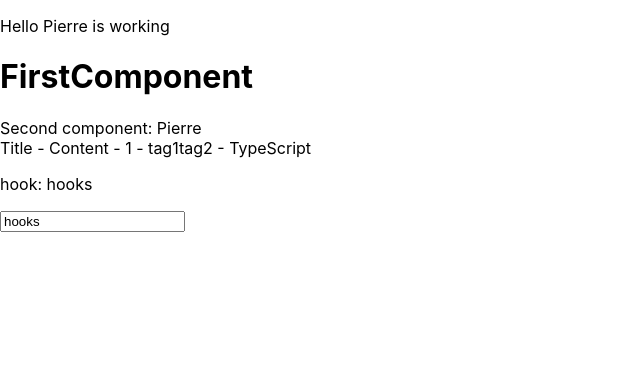
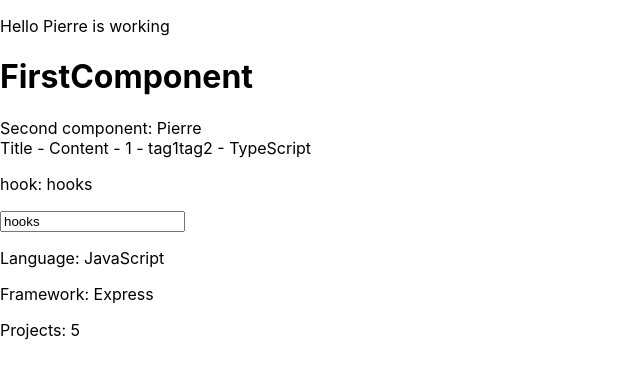
Before and after one commit to pierrecbrito/learning-typescript, a React (Create React App) app in the folder react-with-ts/: page / in a window 1280 px wide. Shown: the top 378 px of the page, without its empty margins (0-640 px from the left). Built offline with nearby package versions, Linux system fonts and the light colour scheme.

Commit message:
react: context

```diff
--- a/react-with-ts/src/App.tsx
+++ b/react-with-ts/src/App.tsx
@@ -4,6 +4,22 @@ import SecondComponent from './components/SecondComponent';
 import Destructuring from './components/Destructuring';
 import State from './components/State';
 import { Category } from './components/Destructuring';
+import { createContext } from 'vm';
+import Context from './components/Context';
+
+interface IAppContext {
+  language: string;
+  framework: string;
+  projects: number;
+}
+
+const contextValue = {
+  language: "JavaScript",
+  framework: "Express",
+  projects: 5
+}
+
+export const AppContext = React.createContext<IAppContext | null>(contextValue);
 
 function App() {
   //Variables
@@ -18,7 +34,9 @@ function App() {
   const myText:TextOrNull = null;
   const myText2:TextOrNull = 'Hello';
 
+
   return (
+    <AppContext.Provider value={contextValue}>
       <div className="App">
         <header className="App-header">
           <p>
@@ -29,8 +47,10 @@ function App() {
           <SecondComponent name={name} />
           <Destructuring title="Title" content="Content" commentQty={1} tags={['tag1', 'tag2']} category={Category.TS} />
           <State />
+          <Context />
         </header>
       </div>
+    </AppContext.Provider>
   );
 }
 
--- /dev/null
+++ b/react-with-ts/src/components/Context.tsx
@@ -0,0 +1,17 @@
+import React, { useContext } from 'react'
+import { AppContext } from '../App'
+
+const Context = () => {
+    const details = useContext(AppContext)
+
+    return (
+        details &&
+            <div>
+                <p>Language: {details?.language}</p>
+                <p>Framework: {details?.framework}</p>
+                <p>Projects: {details?.projects}</p>
+            </div>
+        )
+}
+
+export default Context
```
Lines whose indentation alone changed are shown as unchanged.
